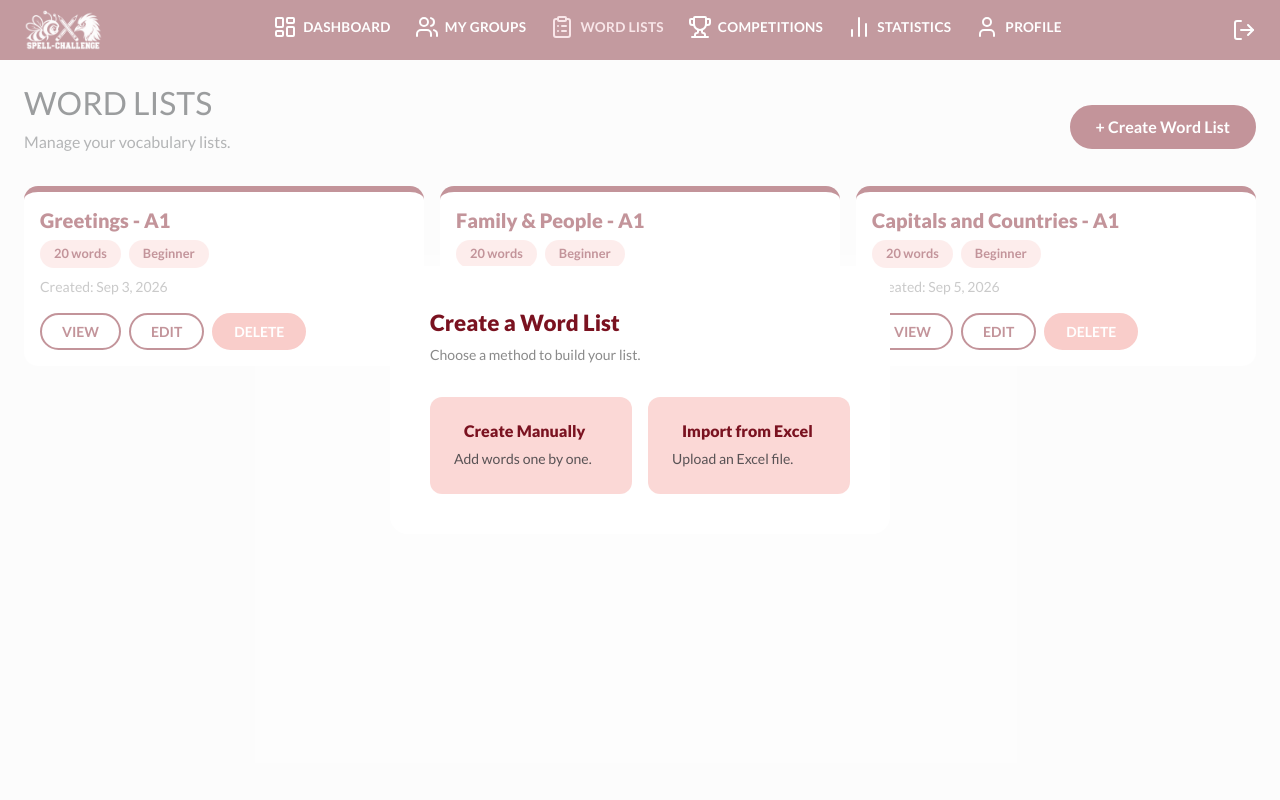
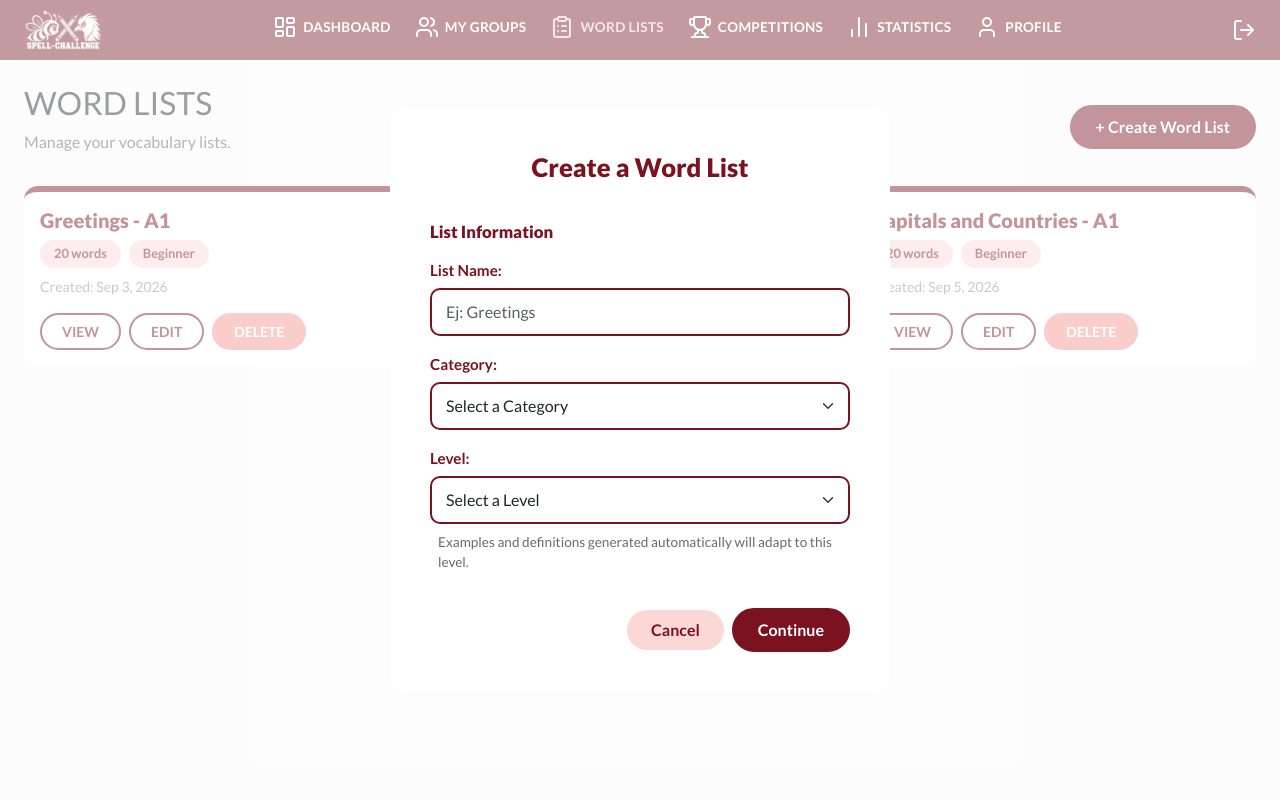
Before and after one commit to OmarCasta874/Spell-Challenge, a Django app: page /word_lists/ in a window 1280 px wide, after a click on "+ Create Word List". Run offline with Django 5.2, Linux system fonts and the light colour scheme.

Commit message:
correccion de diseños y actualizacion de diseños en word_lists y secciones complementarias

```diff
--- a/spellchallengefront/static/css/teacher_modals.css
+++ b/spellchallengefront/static/css/teacher_modals.css
@@ -293,6 +293,76 @@
 }
 
 /* =========================================================
+   Modal "Create a Word List" (List Information) — centrado
+   ========================================================= */
+#createListModal .modal-header {
+  justify-content: center;
+  position: relative;
+}
+#createListModal .modal-title {
+  text-align: center;
+  width: 100%;
+  font-size: 1.6rem;
+}
+#createListModal .btn-close-custom {
+  position: absolute;
+  top: 0;
+  right: 0;
+}
+
+#createListModal .section-title-form {
+  color: var(--sc-maroon);
+  font-weight: 800;
+  font-size: 1.05rem;
+  margin-bottom: 16px;
+}
+
+#createListModal .form-label {
+  color: var(--sc-maroon);
+  font-weight: 700;
+  font-size: .95rem;
+  margin-bottom: 6px;
+}
+
+#createListModal .form-control,
+#createListModal .form-select {
+  border: 2px solid var(--sc-maroon);
+  border-radius: 10px;
+  padding: 10px 14px;
+}
+#createListModal .form-control:focus,
+#createListModal .form-select:focus {
+  border-color: var(--sc-maroon-dark);
+  box-shadow: 0 0 0 3px rgba(122, 18, 32, .15);
+}
+
+#createListModal .form-hint {
+  display: flex;
+  align-items: center;
+  gap: 8px;
+  color: #6a6a6a;
+  font-size: .85rem;
+  margin: 4px 0 4px;
+}
+#createListModal .form-hint i {
+  color: var(--sc-maroon);
+}
+
+/* Botón "Cancel" claro, relleno salmón tenue (distinto del
+   outline-light que se usa sobre fondo salmón en los paneles) */
+.btn-pill-light {
+  border: none;
+  background: rgba(242, 144, 138, .35);
+  color: var(--sc-maroon);
+  border-radius: 999px;
+  font-weight: 700;
+  padding: 8px 24px;
+}
+.btn-pill-light:hover {
+  background: rgba(242, 144, 138, .5);
+}
+
+/* =========================================================
    Responsive: en pantallas chicas el panel derecho ocupa todo
    ========================================================= */
 @media (max-width: 640px) {
--- a/spellchallengefront/static/css/teacher_profile.css
+++ b/spellchallengefront/static/css/teacher_profile.css
@@ -102,11 +102,13 @@
   border: 1.5px solid var(--primary-burgundy);
   border-radius: 20px;
   font-size: 0.95rem;
+  font-family: 'Lato', sans-serif;
+  font-weight: 700;
   color: var(--text-dark);
 }
 
 .form-control[readonly] {
-  background-color: #f1f1f1;
+  background-color: #ffffff;
   cursor: not-allowed;
 }
 
--- a/spellchallengefront/templates/student/practices.html
+++ b/spellchallengefront/templates/student/practices.html
@@ -9,7 +9,7 @@
 {% block student_content %}
 
 <div class="practice-header">
-  <span class="unit-badge">Unit #1: Beginning (A1)</span>
+  <span class="unit-badge">Unit #1: A1 - BEGINNER</span>
   <div class="practice-header-icons">
     <i data-lucide="bar-chart-2"></i>
     <i data-lucide="bell" class="notification-bell"></i>
--- a/spellchallengefront/templates/teacher/word_lists.html
+++ b/spellchallengefront/templates/teacher/word_lists.html
@@ -69,40 +69,54 @@
 
 </div>
 
-<!-- Modal 1: elegir cómo crear la lista (centrado, chico) -->
-<div class="modal fade" id="createListModal" tabindex="-1">
+<!-- Modal 1: Create a Word List (List Information) -->
+<div class="modal fade" id="createListModal" tabindex="-1" aria-labelledby="createListModalLabel" aria-hidden="true">
   <div class="modal-dialog panel-center modal-dialog-centered">
     <div class="modal-content p-4">
       <div class="modal-header">
-        <div>
-          <h5 class="modal-title">Create a Word List</h5>
-          <small class="modal-subtitle">Choose a method to build your list.</small>
-        </div>
+        <h5 class="modal-title" id="createListModalLabel">Create a Word List</h5>
         <button type="button" class="btn-close-custom" data-bs-dismiss="modal" aria-label="Close">
           <i class="bi bi-x-lg"></i>
         </button>
       </div>
       <div class="modal-body">
-        <div class="row g-3">
-          <div class="col-6">
-            <div class="choice-card">
-              <div class="choice-card-title">
-                <i class="bi bi-pencil-square"></i>
-                <h6>Create Manually</h6>
-              </div>
-              <small class="text-muted">Add words one by one.</small>
-            </div>
+        <form id="formCreateList">
+          <h6 class="section-title-form">List Information</h6>
+
+          <div class="mb-3">
+            <label for="newListName" class="form-label">List Name:</label>
+            <input type="text" class="form-control" id="newListName" placeholder="Ej: Greetings" required>
           </div>
-          <div class="col-6">
-            <div class="choice-card">
-              <div class="choice-card-title">
-                <i class="bi bi-folder"></i>
-                <h6>Import from Excel</h6>
-              </div>
-              <small class="text-muted">Upload an Excel file.</small>
-            </div>
+
+          <div class="mb-3">
+            <label for="newListCategory" class="form-label">Category:</label>
+            <select class="form-select" id="newListCategory" required>
+              <option value="" selected disabled>Select a Category</option>
+              <option value="greetings">Greetings</option>
+              <option value="family">Family & People</option>
+              <option value="geography">Countries & Capitals</option>
+            </select>
           </div>
-        </div>
+
+          <div class="mb-2">
+            <label for="newListLevel" class="form-label">Level:</label>
+            <select class="form-select" id="newListLevel" required>
+              <option value="" selected disabled>Select a Level</option>
+              <option value="A1">A1 - Beginner</option>
+              <option value="A2">A2 - Elementary</option>
+              <option value="B1">B1 - Intermediate</option>
+            </select>
+          </div>
+
+          <p class="form-hint">
+            <i class="bi bi-lightbulb"></i>
+            Examples and definitions generated automatically will adapt to this level.
+          </p>
+        </form>
+      </div>
+      <div class="modal-footer">
+        <button type="button" class="btn btn-pill-light" data-bs-dismiss="modal">Cancel</button>
+        <button type="button" class="btn btn-pill-solid" data-bs-toggle="modal" data-bs-target="#chooseMethodModal">Continue</button>
       </div>
     </div>
   </div>
```
Also changed, not shown: spellchallengefront/static/css/landing.css (+15 -70 lines), spellchallengefront/static/css/student_profile.css (+9 -9 lines), spellchallengefront/templates/base/choose_role.html (+8 -8 lines), spellchallengefront/templates/base/landing.html (+4 -20 lines), spellchallengefront/templates/student/student_profile.html (+6 -5 lines), spellchallengefront/templates/teacher/teacher_profile.html (+6 -5 lines).
